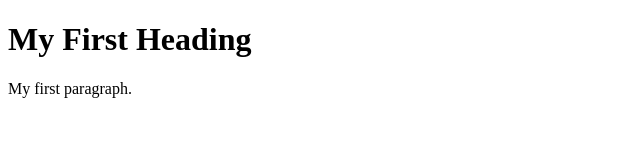
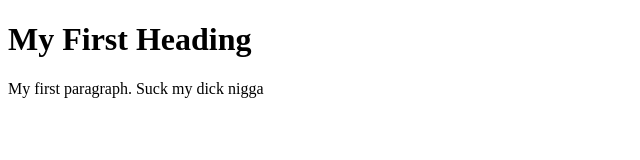
Before and after one commit to frashid99/PersonalProjects, a plain HTML site: page index.html in a window 1280 px wide. Shown: the whole page, without its empty margins (0-640 px from the left). Drawn offline with Linux system fonts and the light colour scheme.

Commit message:
Add files via upload

```diff
--- a/index.html
+++ b/index.html
@@ -4,7 +4,7 @@
 
 <h1>My First Heading</h1>
 
-<p>My first paragraph.</p>
+<p>My first paragraph. Suck my dick nigga</p>
 
 </body>
 </html>
```
